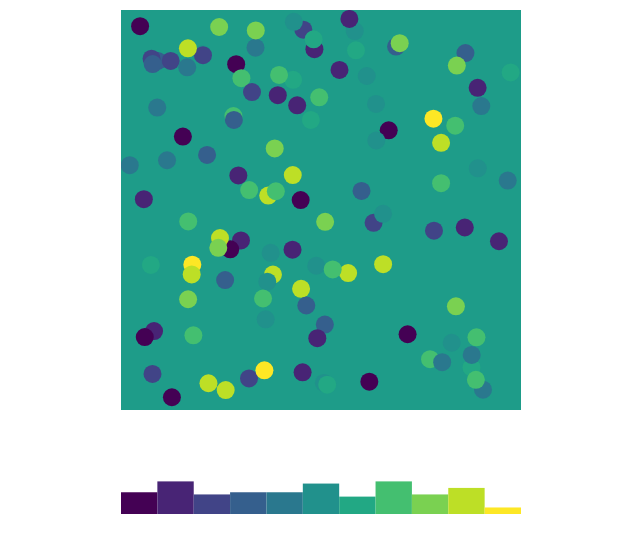
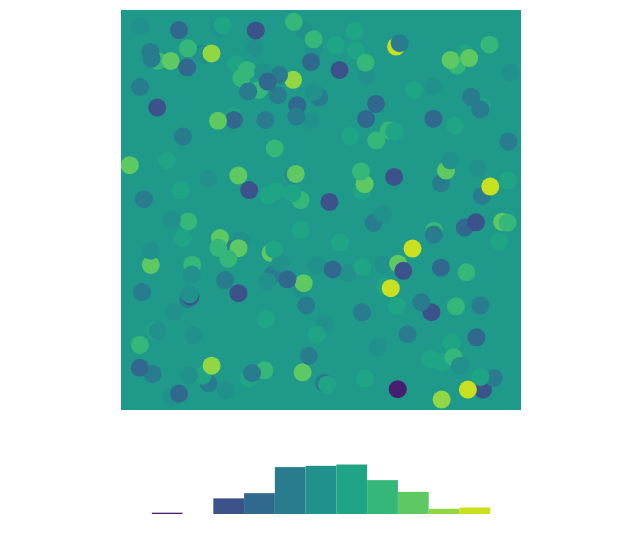
Before and after one commit to Zlira/biston_betularia, a React (Create React App) app: page / in a window 1280 px wide. Shown: the top 552 px of the page, without its empty margins (169-809 px from the left). Built offline with nearby package versions, Linux system fonts and the light colour scheme.

Commit message:
Added genotype and phenotype to creatures

```diff
--- a/src/App.js
+++ b/src/App.js
@@ -5,6 +5,14 @@ import {interpolateViridis} from 'd3-scale-chromatic';
 import {scaleSequential, scaleLinear} from 'd3-scale';
 import {histogram, range} from 'd3-array';
 import {randomUniform} from 'd3-random';
+import {getRandomPolygenes, polygenesToPhenotype, polygenesOffspring} from './Polygenes';
+
+
+// TODO додати контроль клавіатурою
+// TODO додати перешкоди або окрему смугу для «полювання»
+// TODO додати історію розподілу, разом із кількістю впольованих в кожен момент часу
+// TODO потестувати швидкодію і навантаження
+// TODO додати смерть тваринок від старості
 
 
 function getRandomVelocity() {
@@ -17,19 +25,23 @@ function getRandomVelocity() {
 
 // TODO подумай, чи треба тут fieldSize, можливо задавати положення в
 // межах від 0 до 1, а потім множити на fieldSize?
-function getNewCreature(fieldSize, creatureVarsNum, id, val) {
-  val = val || Math.round(Math.random() * (creatureVarsNum - 1))
+function getNewCreature(fieldSize, creatureVarsNum, id, phenotype) {
+  phenotype = phenotype || Math.round(Math.random() * (creatureVarsNum - 1))
   const radius = 9
   const coords = {
     x: Math.random() * (fieldSize - 2 * radius) + radius,
     y: Math.random() * (fieldSize - 2 * radius) + radius,
   }
+  const genotype = getRandomPolygenes((creatureVarsNum - 1) / 2)
   return {
     velocity: getRandomVelocity(),
     radius: radius,
     coords: coords,
-    val: val,
+    genotype: genotype,
+    // TODO rename to phenotype
+    phenotype: polygenesToPhenotype(genotype),
     id: id,
+
   }
 }
 
@@ -38,8 +50,12 @@ function getCreaturesChild(fieldSize, creature, id) {
     x: -creature.velocity.x * randomUniform(8, 12)() / 10,
     y: -creature.velocity.y * randomUniform(8, 12)() / 10,
   }
+  // self fertilization
+  const genotype = polygenesOffspring(creature.genotype, creature.genotype)
   return {
     ...creature,
+    phenotype: polygenesToPhenotype(genotype),
+    genotype: genotype,
     velocity: velocity,
     id: id,
   }
@@ -86,25 +102,16 @@ class App extends Component {
   }
 }
 
-// TODO зараз чисельність популяції постійно зростає, це ОК?
-// TODO додати рух
-// TODO додати контроль клавіатурою
-// TODO додати розмноження генетикою (можливо статеве)
-// TODO додати перешкоди або окрему смугу для «полювання»
-// TODO додати історію розподілу
-// TODO потестувати швидкодію і навантаження
-
-
 class Simulation extends Component {
   constructor (props) {
     super(props)
 
     this.size = 400
-    this.creatureVarsNum = 11
+    this.creatureVarsNum = 13
     this.initialCreatureCount = 100
     this.maxCreatures = 200
     this.reproduceTick = 2000
-    this.reproduceProb = .05
+    this.reproduceProb = .5
     this.moveTick = 70
 
     this.colorScale = scaleSequential(interpolateViridis)
@@ -196,7 +203,7 @@ class Creature extends Component {
       // TODO circles shouldn't collide with each other
       // or can they?
       <circle cx={coords.x} cy={coords.y} r={data.radius}
-        fill={this.props.colorScale(data.val)}
+        fill={this.props.colorScale(data.phenotype)}
         onClick={() => this.props.kill(data.id)}/>
     )
   }
@@ -206,7 +213,7 @@ class CreatureDistribution extends Component {
   constructor(props) {
     super(props)
     this.binCount = props.creatureVarsNum
-    this.histGenerator = histogram().value(d => d.val)
+    this.histGenerator = histogram().value(d => d.phenotype)
       .thresholds(range(1, this.binCount))
       .domain([0, this.binCount])
   }
--- /dev/null
+++ b/src/Polygenes.js
@@ -0,0 +1,45 @@
+// a polygene looks like this
+// {
+//   'loc1': [0, 0],
+//   'loc2': [1, 1],
+//   'loc3': [0, 1],
+// }
+import {sum} from 'd3-array'
+
+// TODO move to some kind of utils
+function randomChoice(options) {
+  return options[Math.round(Math.random() * (options.length - 1))]
+}
+
+
+function getRandomPolygeneGenotype() {
+  const options = [0, 1]
+  return [randomChoice(options), randomChoice(options)]
+}
+
+
+function getRandomPolygenes(polygenesNum) {
+  const polygenes = {}
+  for (let i=1; i <= polygenesNum; i++) {
+    polygenes['loc' + i] = getRandomPolygeneGenotype()
+  }
+  return polygenes
+}
+
+function polygenesToPhenotype(polygenes) {
+  return sum(Object.values(polygenes), d => sum(d))
+}
+
+function polygeneOffspring(polygene1, polygene2) {
+  return [randomChoice(polygene1), randomChoice(polygene2)]
+}
+
+function polygenesOffspring(polygenes1, polygenes2) {
+  const offspring = {}
+  for (let [locName, alleles] of Object.entries(polygenes1)) {
+    offspring[locName] = polygeneOffspring(alleles, polygenes2[locName])
+  }
+  return offspring
+}
+
+export {getRandomPolygenes, polygenesToPhenotype, polygenesOffspring}
```
